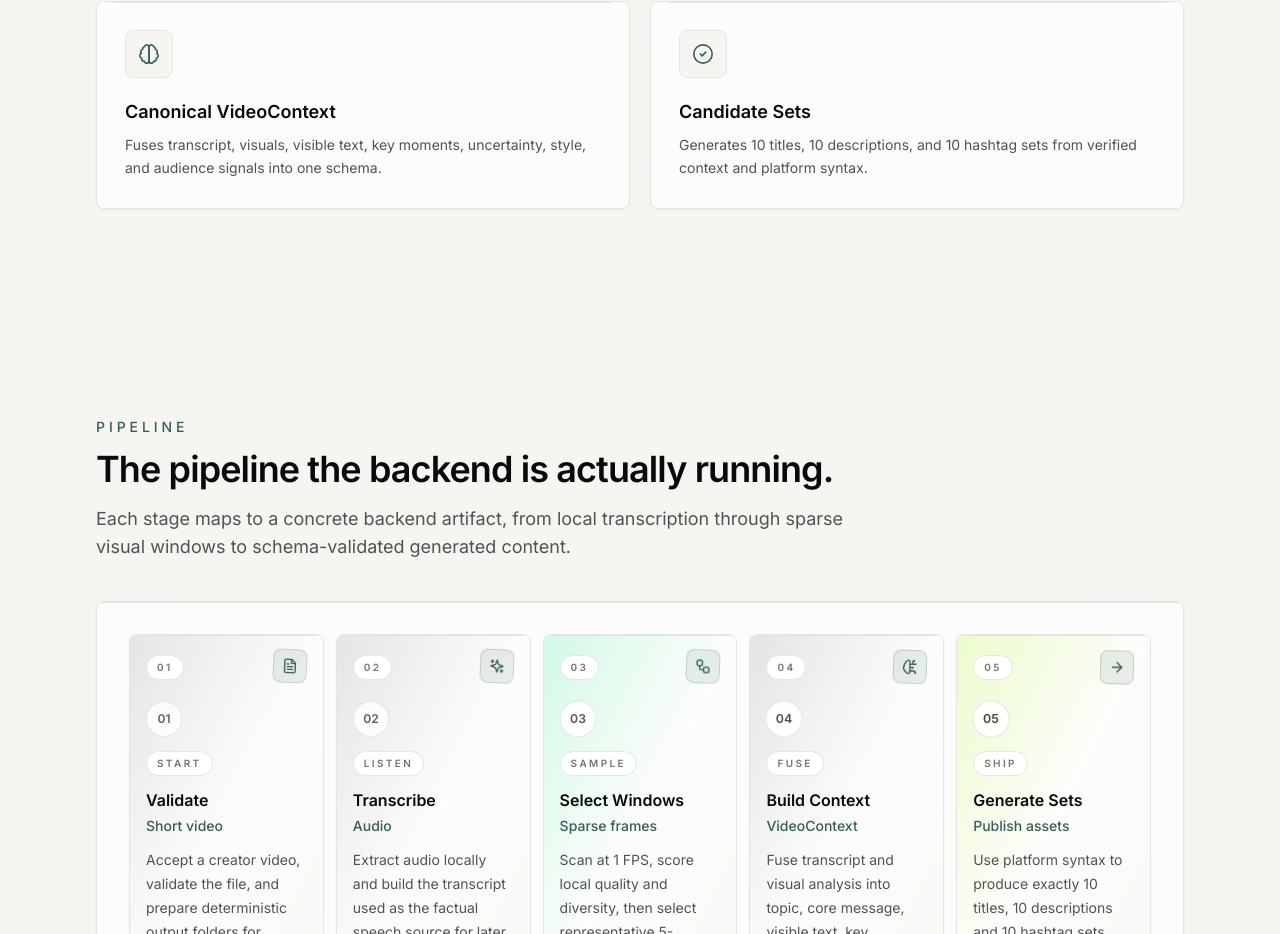
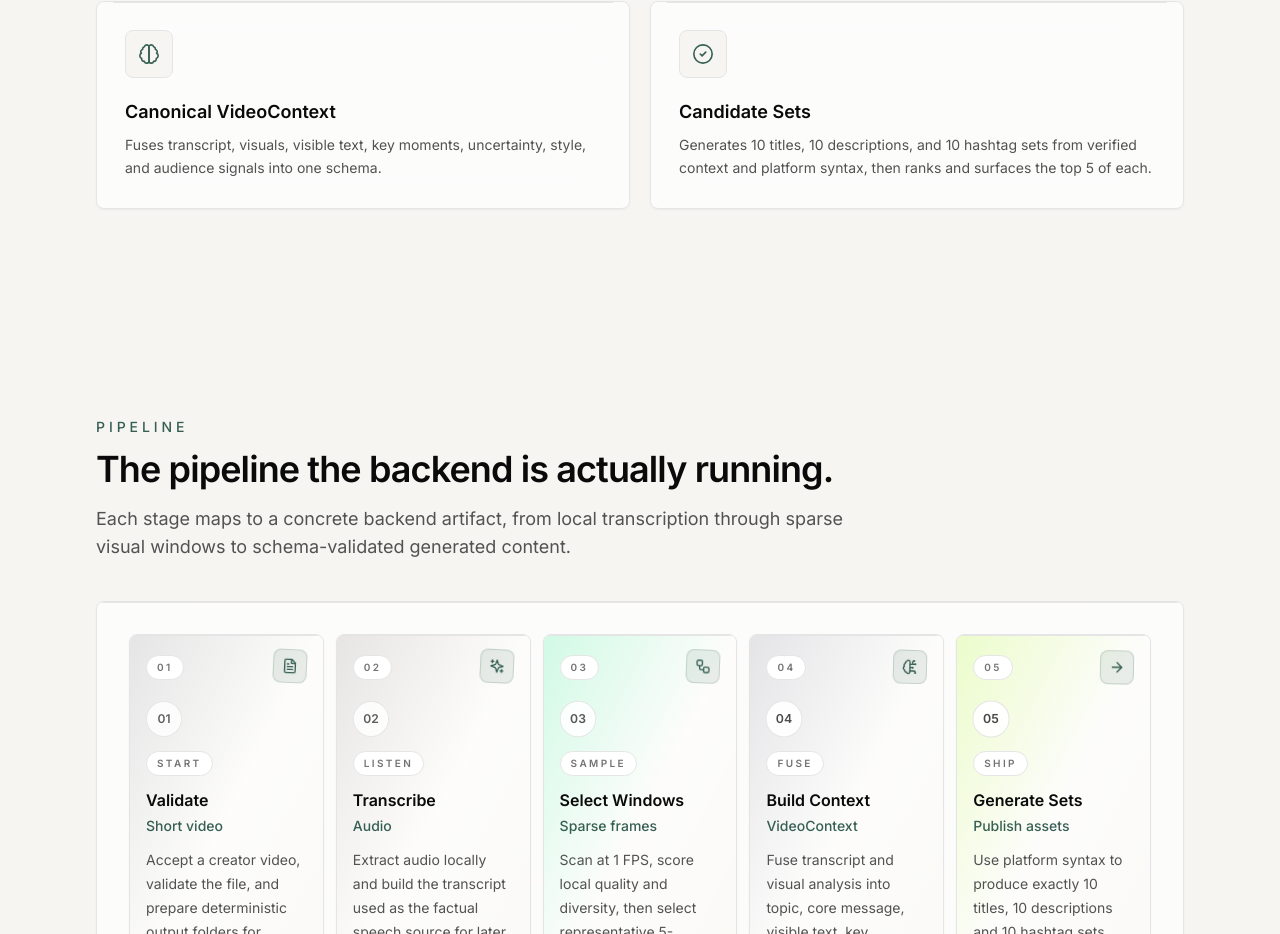
Before and after one commit to Luke-Awesome1/ClipContext, a Next.js app in the folder frontend/: page / in a window 1280 px wide. Shown: the part 2266-3200 px from the top of the page. Built offline with nearby package versions, Linux system fonts and the light colour scheme; no server answers.

Commit message:
Added changes to ranking number

```diff
--- a/frontend/components/FeatureCards.tsx
+++ b/frontend/components/FeatureCards.tsx
@@ -27,7 +27,7 @@ const features = [
     icon: CheckCircle2,
     title: "Candidate Sets",
     description:
-      "Generates 10 titles, 10 descriptions, and 10 hashtag sets from verified context and platform syntax.",
+      "Generates 10 titles, 10 descriptions, and 10 hashtag sets from verified context and platform syntax, then ranks and surfaces the top 5 of each.",
   },
 ];
 
--- a/frontend/components/ResultsPanel.tsx
+++ b/frontend/components/ResultsPanel.tsx
@@ -64,7 +64,7 @@ function rankOf(rankings: RankedCandidate[], id: number): RankedCandidate | unde
   return rankings.find((entry) => entry.id === id);
 }
 
-const TOP_N_CANDIDATES = 10;
+const TOP_N_CANDIDATES = 5;
 
 function sortByRank<T extends { id: number }>(
   candidates: T[],
```
Also changed, not shown: 2 other files (tests, documents, lock files or other folders).
